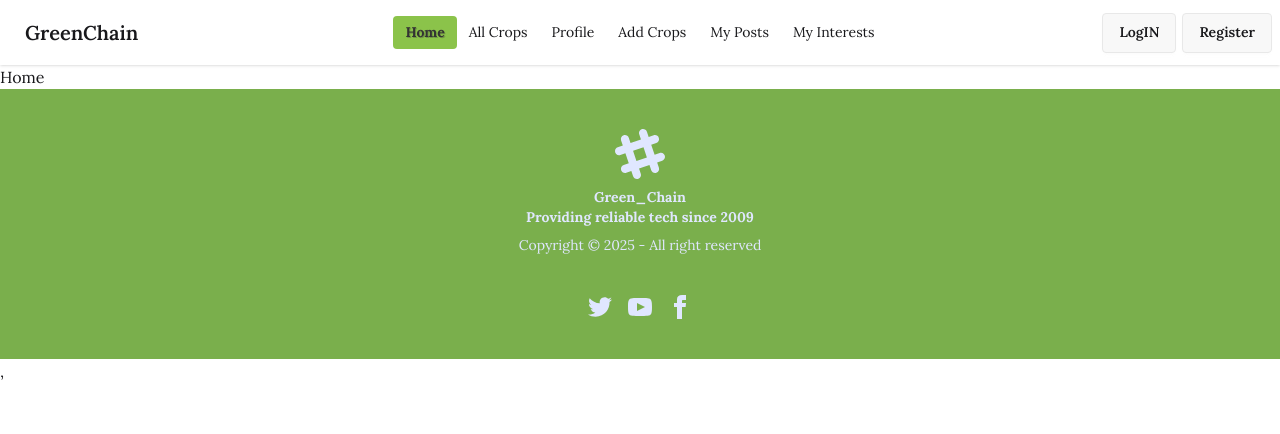
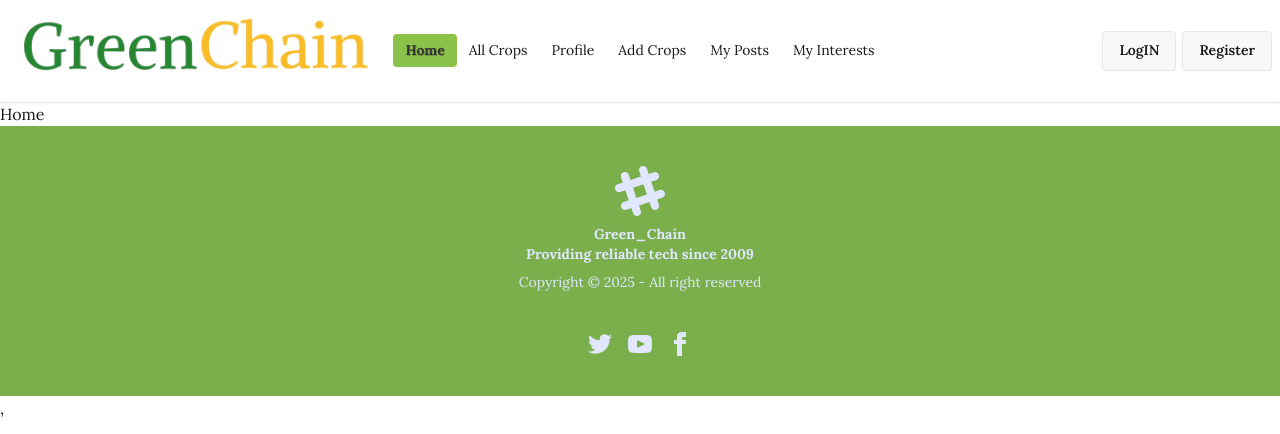
Before and after one commit to MUSTAKIMBIN/Green_Chain_Claint, a React (Vite) app: page / in a window 1280 px wide. Shown: the top 434 px of the page. Built offline with nearby package versions, Linux system fonts and the light colour scheme.

Commit message:
added logo in website

```diff
--- a/src/Components/Navber/Navber.jsx
+++ b/src/Components/Navber/Navber.jsx
@@ -1,5 +1,6 @@
 import React from "react";
-import { Link, NavLink } from "react-router";
+import { Link, Links, NavLink } from "react-router";
+import logo from "../../assets/greenChainLOGO.png";
 
 const Navber = () => {
   const links = (
@@ -52,7 +53,11 @@ const Navber = () => {
             {links}
           </ul>
         </div>
-        <a className="btn btn-ghost text-xl">GreenChain</a>
+        <div>
+          <Link to={"/"}>
+            <img src={logo} alt="GreenChainLOgo" />
+          </Link>
+        </div>
       </div>
       <div className="navbar-center hidden lg:flex">
         <ul className="menu menu-horizontal px-1">{links}</ul>
```
Also changed, not shown: src/assets/greenChainLOGO.png (added).
